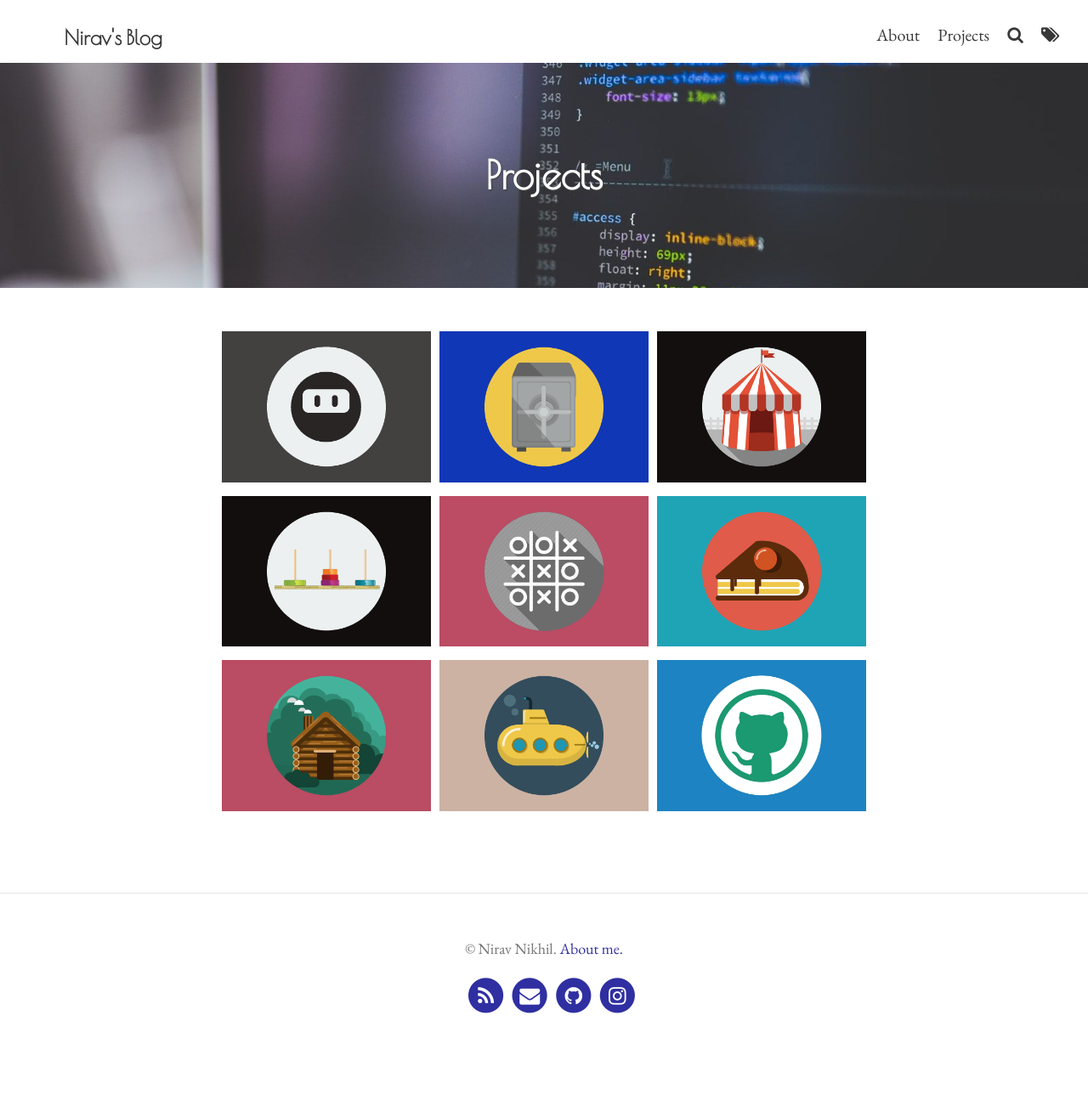
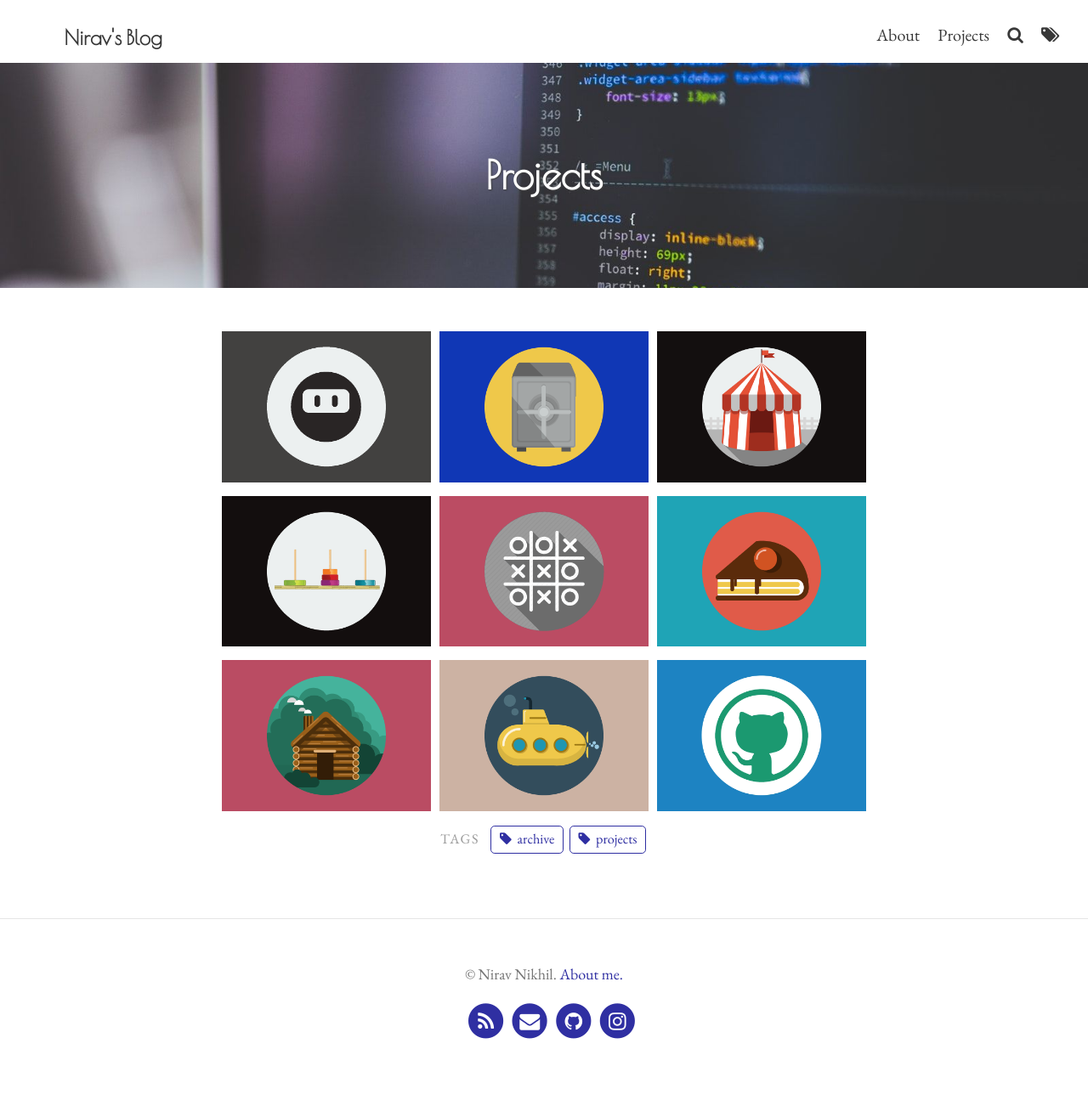
Before and after one commit to niravcodes/niravcodes.github.io, a Jekyll site: the page built from pages/projects.md, in a window 1280 px wide. Shown: the whole page at 85% size. Built offline with Jekyll 4.4.1, drawn with Linux system fonts in a browser that asks for light colours; before the commit the page ends 1265 px from its top, so only the background shows below that.

Commit message:
Update from Forestry.io - Updated projects.md

```diff
--- a/pages/projects.md
+++ b/pages/projects.md
@@ -3,7 +3,9 @@ layout: page
 title: Projects
 permalink: "/Projects/"
 feature-img: assets/img/pexels/computer.jpeg
-tags: []
+tags:
+- archive
+- projects
 
 ---
 {% include portfolio.html %}
```
